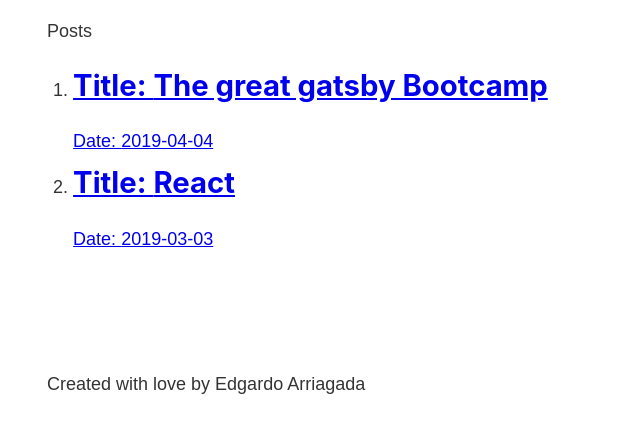
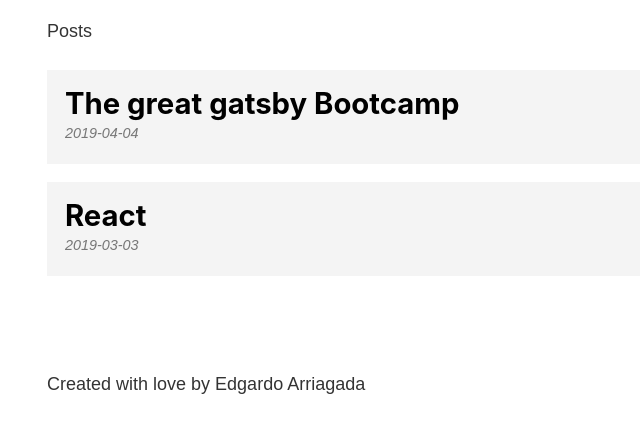
Before and after one commit to EdgardoArriagada/gatsby-bootcamp, a Gatsby site: page /blog in a window 1280 px wide. Shown: the part 359-792 px from the top of the page, without its empty margins (35-675 px from the left). Built offline with nearby package versions, Linux system fonts and the light colour scheme; Gatsby itself is replaced by a stand-in of ours.

Commit message:
add some styling to blog

```diff
--- a/src/pages/blog.js
+++ b/src/pages/blog.js
@@ -1,6 +1,8 @@
 import React from "react"
 import Layout from "../components/layout"
 import { Link, useStaticQuery, graphql } from "gatsby"
+
+import css from "./blog.module.scss"
 
 const Blog = () => {
   const data = useStaticQuery(graphql`
@@ -26,10 +28,10 @@
     const { frontmatter, fields } = edge.node
     const { title, date } = frontmatter
     return (
-      <li key={fields.slug + title + date}>
+      <li className={css.post} key={fields.slug + title + date}>
         <Link to={`/blog/${fields.slug}`}>
-          <h2>Title: {title}</h2>
-          <p>Date: {date}</p>
+          <h2>{title}</h2>
+          <p>{date}</p>
         </Link>
       </li>
     )
@@ -39,7 +41,7 @@
     <Layout>
       <h1>Blog</h1>
       <p>Posts </p>
-      <ol>{Posts}</ol>
+      <ol className={css.posts}>{Posts}</ol>
     </Layout>
   )
 }
--- /dev/null
+++ b/src/pages/blog.module.scss
@@ -0,0 +1,27 @@
+.posts {
+  list-style: none;
+  margin: 0;
+}
+
+.post {
+  margin: 1rem 0;
+  a {
+    background: #f4f4f4;
+    color: black;
+    display: block;
+    padding: 1rem;
+    text-decoration: none;
+    &:hover {
+      background: #e4e4e4;
+    }
+  }
+  h2 {
+    margin-bottom: 0;
+  }
+
+  p {
+    color: #777777;
+    font-size: 0.8rem;
+    font-style: italic;
+  }
+}
```
